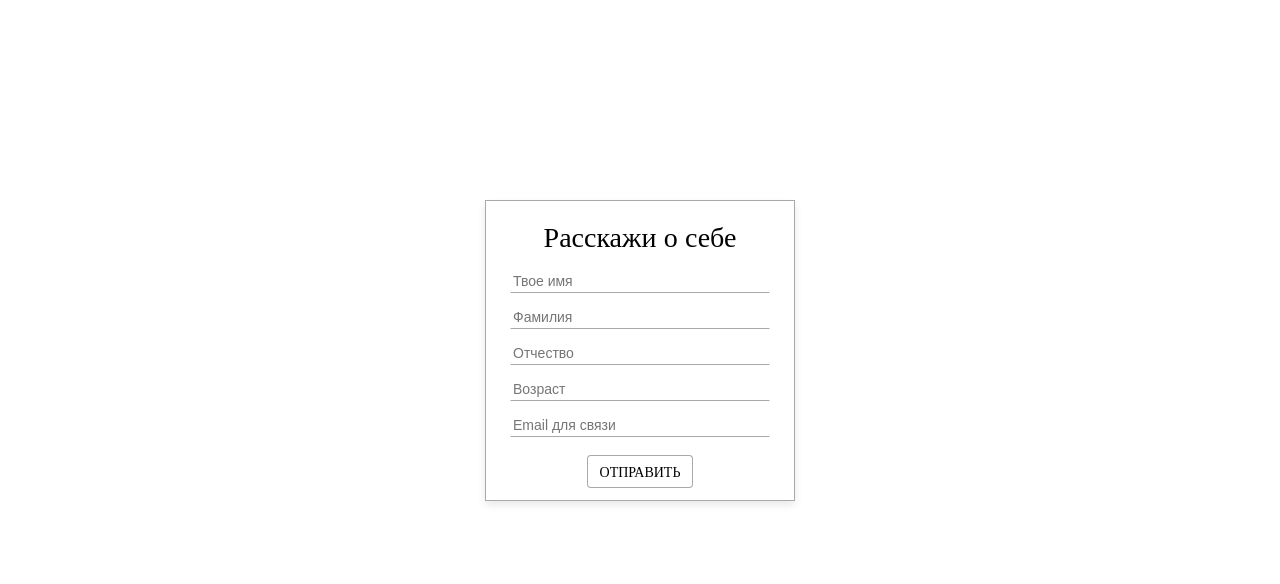
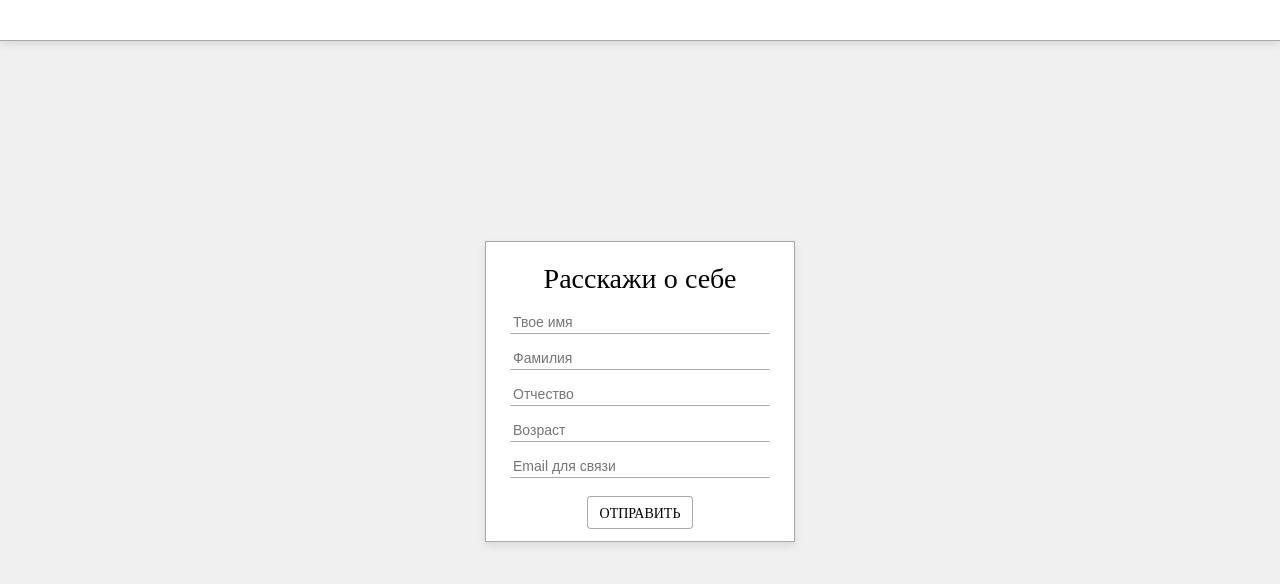
Before and after one commit to treepoint/reactFront, a React (Create React App) app: page / in a window 1280 px wide. Shown: the top 584 px of the page. Built offline with nearby package versions, Linux system fonts and the light colour scheme.

Commit message:
Add App&Header, some refoldering

```diff
--- /dev/null
+++ b/src/Containers/App/App.css
@@ -0,0 +1,4 @@
+body {
+  margin: 0px;
+  background: #f0f0f0;
+}
--- /dev/null
+++ b/src/Containers/App/App.js
@@ -0,0 +1,16 @@
+import React from "react";
+import Header from "../Header/Header";
+import Registration from "../Registration/Registration";
+import "./App.css";
+
+class App extends React.Component {
+  render() {
+    return (
+      <body>
+        <Header />
+        <Registration />
+      </body>
+    );
+  }
+}
+export default App;
--- /dev/null
+++ b/src/Containers/Header/Header.css
@@ -0,0 +1,9 @@
+.Header {
+  width: 100%;
+  height: 40px;
+  display: block;
+  margin-top: 0px;
+  box-shadow: 0px 4px 8px #00000017;
+  border-bottom: 1px solid rgba(138, 138, 138, 0.73);
+  background: #ffffff;
+}
--- /dev/null
+++ b/src/Containers/Header/Header.js
@@ -0,0 +1,9 @@
+import React from "react";
+import "./Header.css";
+
+class Header extends React.Component {
+  render() {
+    return <div className="Header"> </div>;
+  }
+}
+export default Header;
--- a/src/Containers/Registration.css
+++ b/src/Containers/Registration/Registration.css
@@ -6,4 +6,5 @@
   padding: 12px 24px;
   margin-top: 25vh;
   box-shadow: 0px 4px 8px #00000017;
+  background: #ffffff;
 }
--- a/src/Containers/Registration.js
+++ b/src/Containers/Registration/Registration.js
@@ -1,6 +1,6 @@
 import React from "react";
-import Input from "../Components/Input/Input";
-import Button from "../Components/Button/Button";
+import Input from "../../Components/Input/Input";
+import Button from "../../Components/Button/Button";
 import REG_INPUTS from "./REG_INPUTS";
 import "./Registration.css";
 
--- a/src/index.js
+++ b/src/index.js
@@ -1,6 +1,6 @@
 import React from "react";
 import ReactDOM from "react-dom";
 import "./index.css";
-import Registration from "./Containers/Registration";
+import App from "./Containers/App/App";
 
-ReactDOM.render(<Registration />, document.getElementById("root"));
+ReactDOM.render(<App />, document.getElementById("root"));
```
Also changed, not shown: src/Containers/Registration/REG_INPUTS.js (renamed from src/Containers/REG_INPUTS.js).
